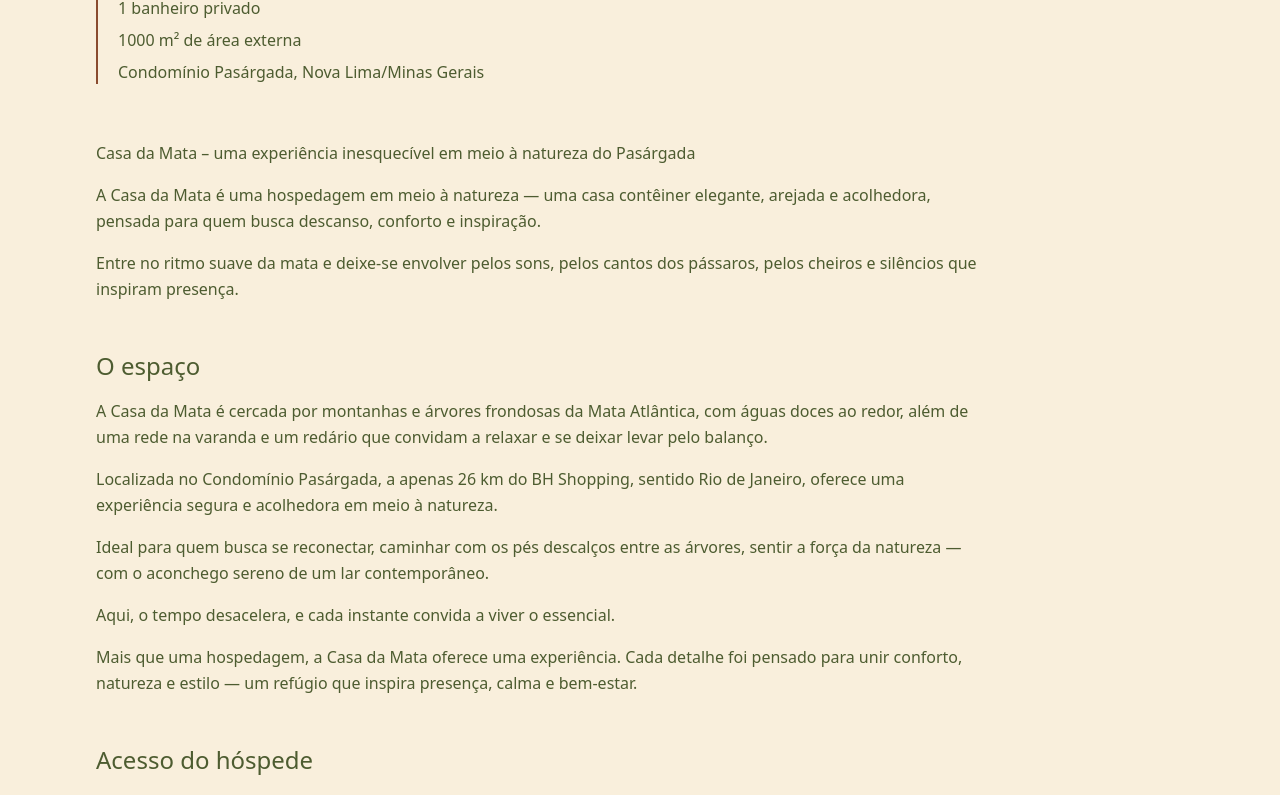
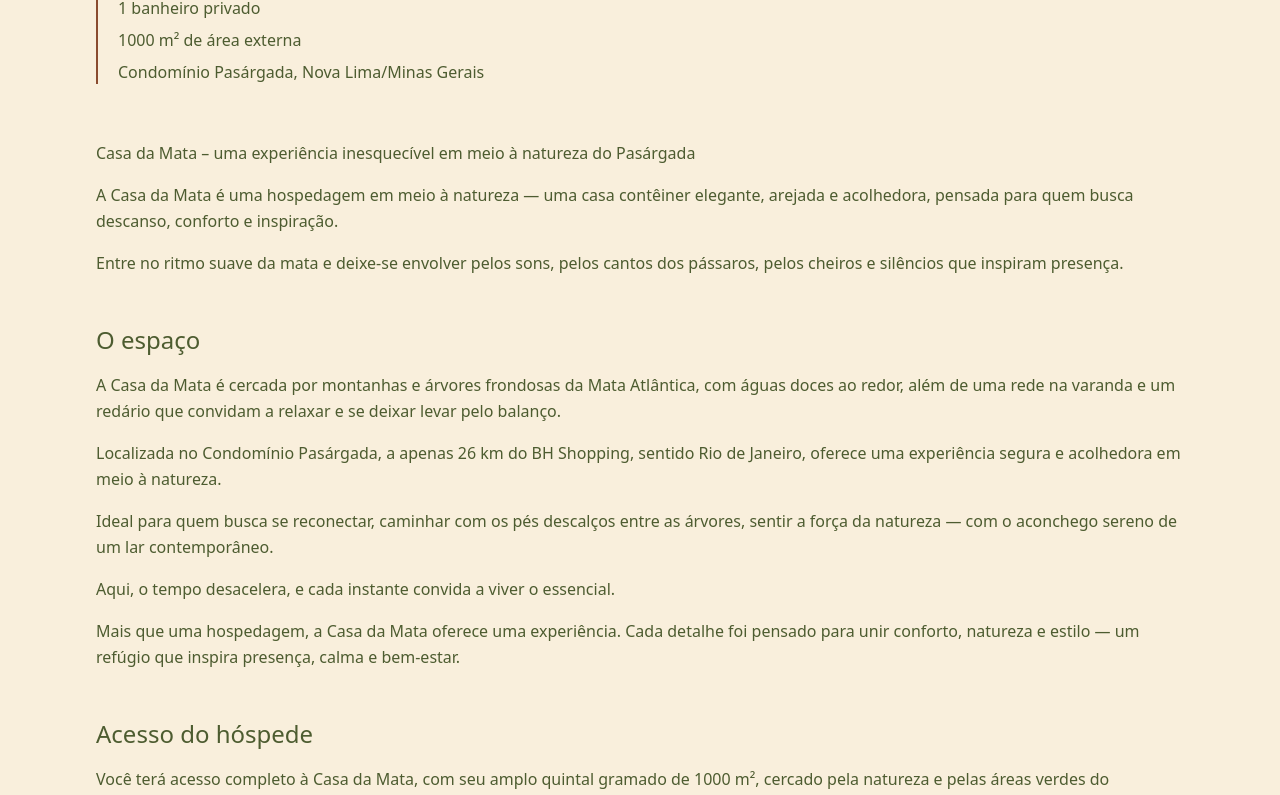
Before and after one commit to helenoar/casadamata-site, a Next.js app: page /a-casa in a window 1280 px wide. Shown: the part 416-1211 px from the top of the page. Built offline with nearby package versions, Linux system fonts and the light colour scheme; no server answers.

Commit message:
🎨 Remove max-width constraints em A Casa — textos ocupam página inteira

```diff
--- a/app/a-casa/page.tsx
+++ b/app/a-casa/page.tsx
@@ -74,9 +74,9 @@ export default function ACasaPage() {
         >
           O que tem dentro da Casa da Mata?
         </h1>
-        <FactList facts={capacityFacts} className="mb-14 max-w-2xl" />
+        <FactList facts={capacityFacts} className="mb-14" />
 
-        <div className="max-w-4xl">
+        <div>
           {property.descriptionParagraphs.map((paragraph, index) =>
             SECTION_HEADINGS.has(paragraph) ? (
               <h2
@@ -147,7 +147,7 @@ export default function ACasaPage() {
         <h2 className="mb-6 text-2xl font-medium text-oliva-escuro">
           Regras da casa
         </h2>
-        <FactList facts={property.houseRules} className="max-w-2xl" />
+        <FactList facts={property.houseRules} />
 
         <a
           href={property.airbnbUrl}
```
